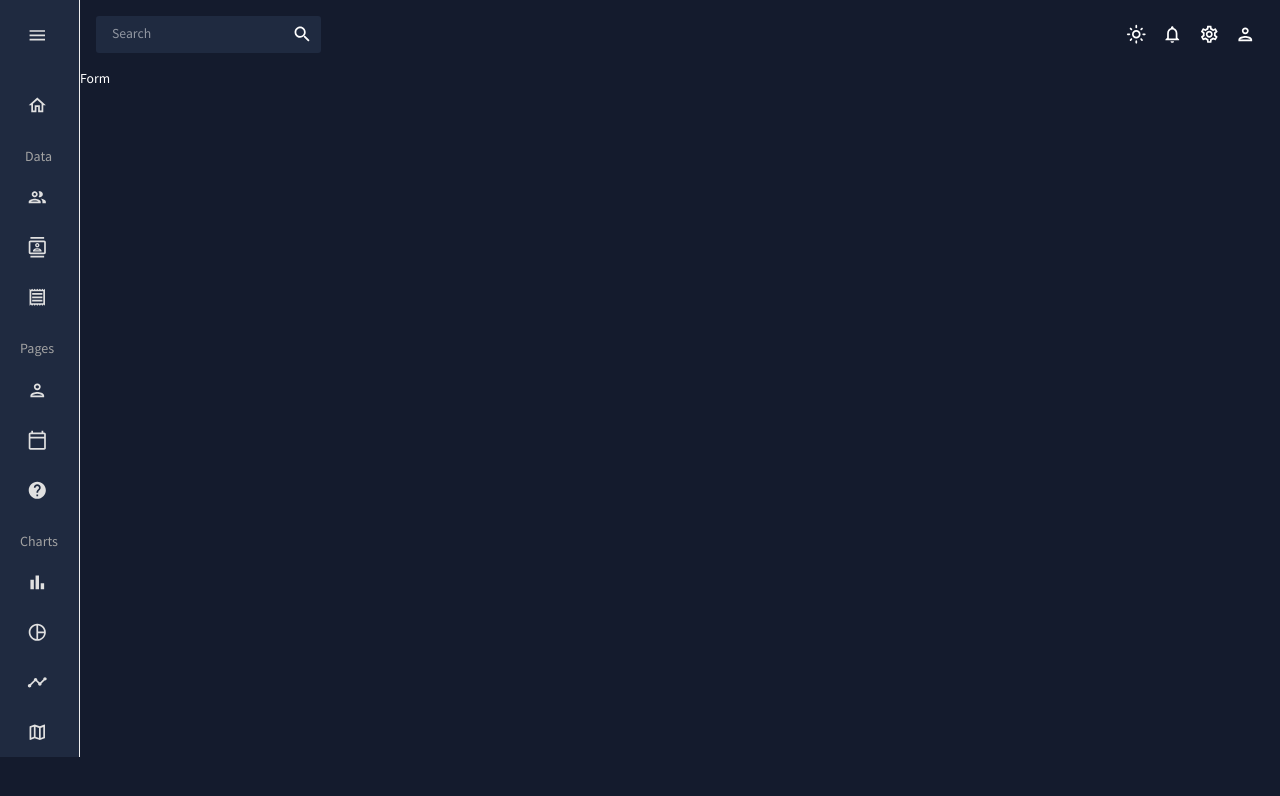
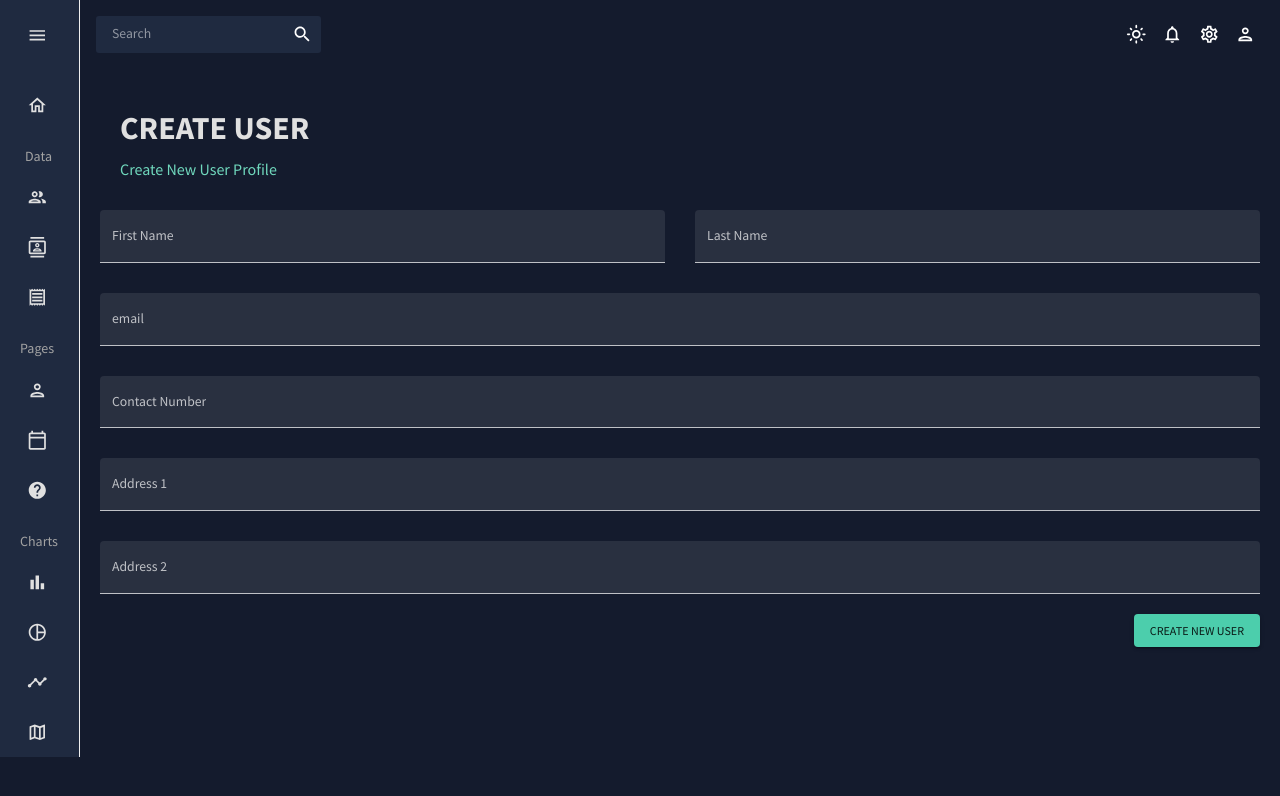
Before and after one commit to DragonflyPie/dashboard, a React (Create React App) app: page /form in a window 1280 px wide. Shown: the top 796 px of the page. Built offline with nearby package versions, Linux system fonts and the light colour scheme.

Commit message:
feat: implement form

```diff
--- a/src/scenes/form/Form.tsx
+++ b/src/scenes/form/Form.tsx
@@ -1,7 +1,174 @@
-import React from "react";
+import { Box, Button, TextField } from "@mui/material";
+import { Formik } from "formik";
+import * as yup from "yup";
+import useMediaQuery from "@mui/material/useMediaQuery";
+import Header from "../../components/Header";
+
+interface FormValues {
+  firstName: string;
+  lastName: string;
+  email: string;
+  contact: string;
+  address1: string;
+  address2: string;
+}
+
+const initialValues: FormValues = {
+  firstName: "",
+  lastName: "",
+  email: "",
+  contact: "",
+  address1: "",
+  address2: "",
+};
+
+const phoneRegExp =
+  /^((\\+[1-9]{1,4}[ \\-]*)|(\\([0-9]{2,3}\\)[ \\-]*)|([0-9]{2,4})[ \\-]*)*?[0-9]{3,4}?[ \\-]*[0-9]{3,4}?$/;
+
+const userSchema = yup.object().shape({
+  firstName: yup.string().required("required"),
+  lastName: yup.string().required("required"),
+  email: yup.string().email().required("required"),
+  contact: yup
+    .string()
+    .matches(phoneRegExp, "Phone number is not valid")
+    .required("required"),
+  address1: yup.string().required("required"),
+  address2: yup.string().required("required"),
+});
 
 const Form = () => {
-  return <div>Form</div>;
+  const isNonMobile = useMediaQuery("(min-width: 600px)");
+
+  const handleFormSubmit = (values: FormValues) => {
+    console.log(values);
+  };
+  return (
+    <Box m="20px">
+      <Header title="create user" subtitle="Create New User Profile" />
+      <Formik
+        onSubmit={handleFormSubmit}
+        initialValues={initialValues}
+        validationSchema={userSchema}
+      >
+        {({
+          values,
+          errors,
+          touched,
+          handleBlur,
+          handleChange,
+          handleSubmit,
+        }) => (
+          <form onSubmit={handleSubmit}>
+            <Box
+              display="grid"
+              gap="30px"
+              gridTemplateColumns="repeat(4, minmax(0, 1fr))"
+              sx={{
+                "& > div": { gridColumn: isNonMobile ? undefined : "span 4" },
+              }}
+            >
+              <TextField
+                fullWidth
+                variant="filled"
+                type="text"
+                label="First Name"
+                onBlur={handleBlur}
+                onChange={handleChange}
+                value={values.firstName}
+                name="firstName"
+                error={!!touched.firstName && !!errors.firstName}
+                helperText={touched.firstName && errors.firstName}
+                sx={{
+                  gridColumn: "span 2",
+                }}
+              />
+              <TextField
+                fullWidth
+                variant="filled"
+                type="text"
+                label="Last Name"
+                onBlur={handleBlur}
+                onChange={handleChange}
+                value={values.lastName}
+                name="lastName"
+                error={!!touched.lastName && !!errors.lastName}
+                helperText={touched.lastName && errors.lastName}
+                sx={{
+                  gridColumn: "span 2",
+                }}
+              />
+              <TextField
+                fullWidth
+                variant="filled"
+                type="text"
+                label="email"
+                onBlur={handleBlur}
+                onChange={handleChange}
+                value={values.email}
+                name="email"
+                error={!!touched.email && !!errors.email}
+                helperText={touched.email && errors.email}
+                sx={{
+                  gridColumn: "span 4",
+                }}
+              />
+              <TextField
+                fullWidth
+                variant="filled"
+                type="text"
+                label="Contact Number"
+                onBlur={handleBlur}
+                onChange={handleChange}
+                value={values.contact}
+                name="contact"
+                error={!!touched.contact && !!errors.contact}
+                helperText={touched.contact && errors.contact}
+                sx={{
+                  gridColumn: "span 4",
+                }}
+              />
+              <TextField
+                fullWidth
+                variant="filled"
+                type="text"
+                label="Address 1"
+                onBlur={handleBlur}
+                onChange={handleChange}
+                value={values.address1}
+                name="address1"
+                error={!!touched.address1 && !!errors.address1}
+                helperText={touched.address1 && errors.address1}
+                sx={{
+                  gridColumn: "span 4",
+                }}
+              />
+              <TextField
+                fullWidth
+                variant="filled"
+                type="text"
+                label="Address 2"
+                onBlur={handleBlur}
+                onChange={handleChange}
+                value={values.address2}
+                name="address2"
+                error={!!touched.address2 && !!errors.address2}
+                helperText={touched.address2 && errors.address2}
+                sx={{
+                  gridColumn: "span 4",
+                }}
+              />
+            </Box>
+            <Box display="flex" justifyContent="end" mt="20px">
+              <Button type="submit" color="secondary" variant="contained">
+                Create New User
+              </Button>
+            </Box>
+          </form>
+        )}
+      </Formik>
+    </Box>
+  );
 };
 
 export default Form;
```
